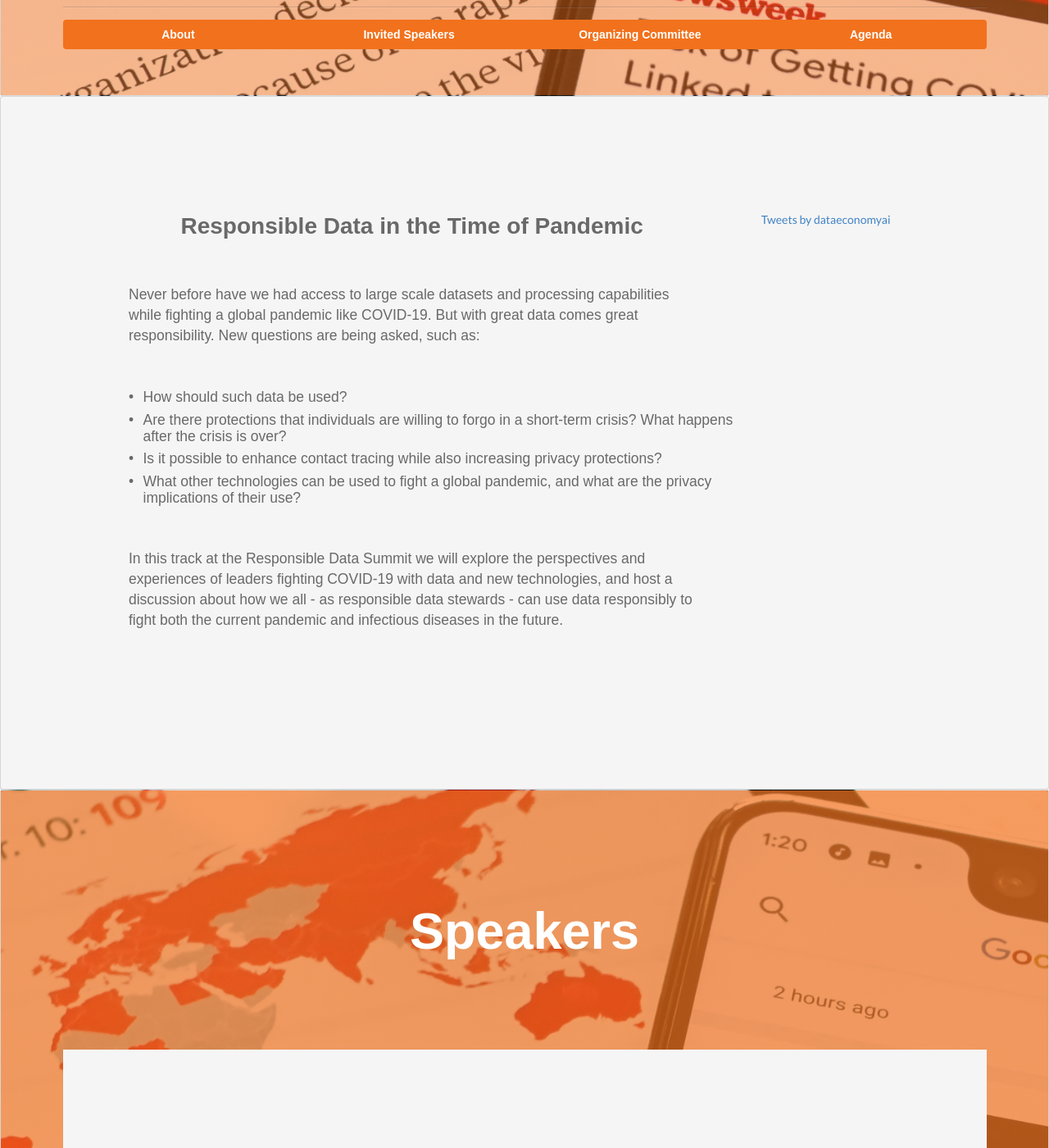
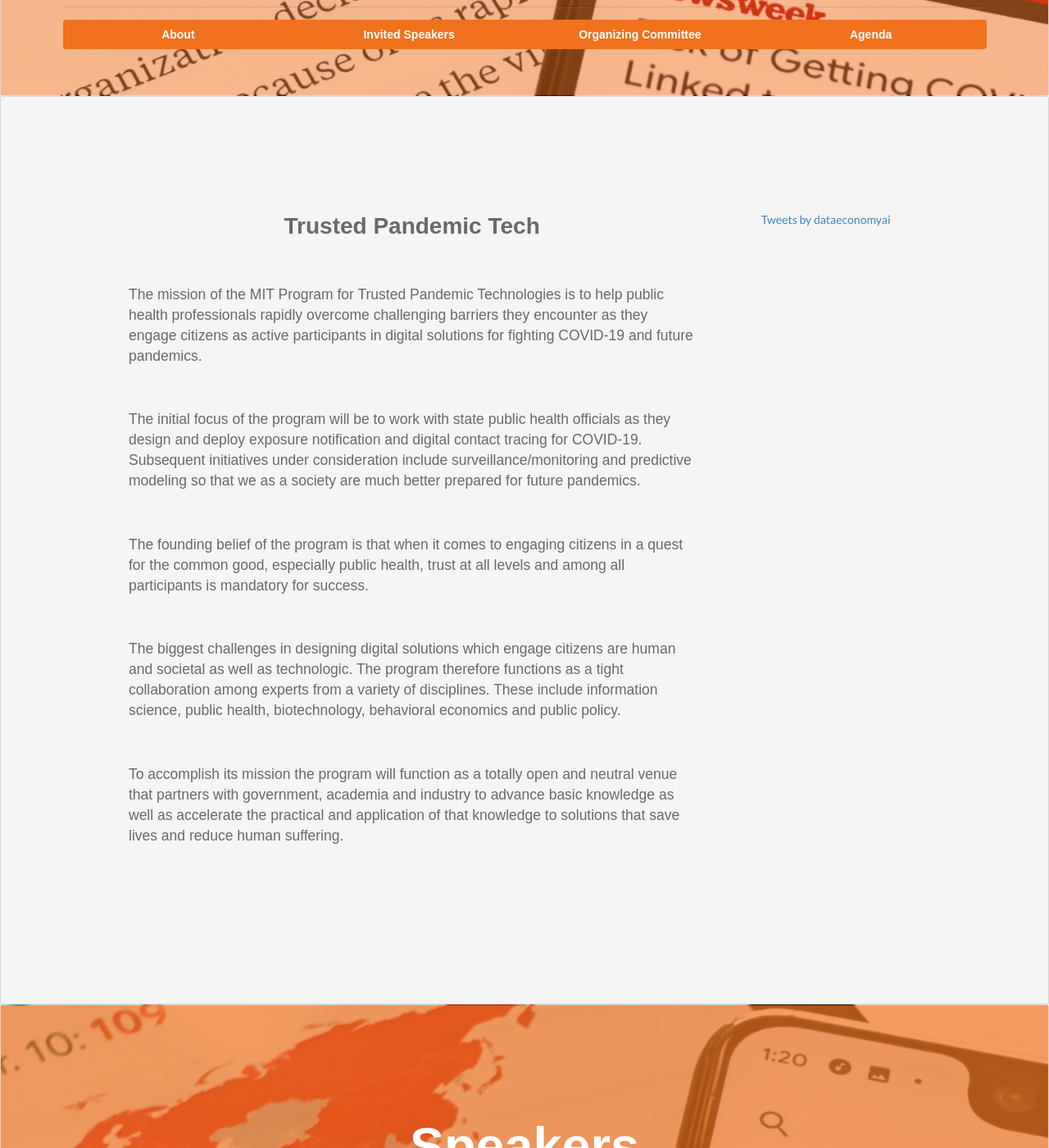
Before and after one commit to responsible-data-summit/events, a Jekyll site: the page built from trust.html, in a window 1280 px wide and 1400 px high, scrolled down 748 px. Shown: the whole window at 82% size. Built offline with Jekyll 4.4.1, drawn with Linux system fonts in a browser that asks for light colours; some web fonts are replaced; comment, search, counter and statistics services are not loaded.

Commit message:
update paragraphs

```diff
--- a/trust.html
+++ b/trust.html
@@ -44,26 +44,23 @@ title: Pandemic
         <div class="ui grid">
             <div class="twelve wide column">
                 <h1 style="text-align: center;">
-                    Responsible Data in the Time of Pandemic
+                    Trusted Pandemic Tech
                 </h1>
                 <p>
-                    Never before have we had access to large scale datasets and processing capabilities while fighting a global
-                    pandemic like COVID-19. But with great data comes great responsibility. New questions are being asked, such
-                    as:
+		The mission of the MIT Program for Trusted Pandemic Technologies is to help public health professionals rapidly overcome challenging barriers they encounter as they engage citizens as active participants in digital solutions for fighting COVID-19 and future pandemics.
                 </p>
-                <div class="ui bulleted list">
-                    <p class="item">How should such data be used?</p>
-                    <p class="item">Are there protections that individuals are willing to forgo in a short-term crisis? What
-                        happens after the crisis is over?</p>
-                    <p class="item">Is it possible to enhance contact tracing while also increasing privacy protections?</p>
-                    <p class="item">What other technologies can be used to fight a global pandemic, and what are the privacy
-                        implications of their use?</p>
-                </div>
                 <p>
-                    In this track at the Responsible Data Summit we will explore the perspectives and experiences of leaders fighting COVID-19
-                    with data and new technologies, and host a discussion about how we all - as responsible data stewards - can
-                    use data responsibly to fight both the current pandemic and infectious diseases in the future.
+		The initial focus of the program will be to work with state public health officials as they design and deploy exposure notification and digital contact tracing for COVID-19. Subsequent initiatives under consideration include surveillance/monitoring and predictive modeling so that we as a society are much better prepared for future pandemics.
                 </p>
+		<p>
+		The founding belief of the program is that when it comes to engaging citizens in a quest for the common good, especially public health, trust at all levels and among all participants is mandatory for success.
+		</p>
+		<p>
+		The biggest challenges in designing digital solutions which engage citizens are human and societal as well as technologic. The program therefore functions as a tight collaboration among experts from a variety of disciplines. These include information science, public health, biotechnology, behavioral economics and public policy.
+		</p>
+		<p>
+		To accomplish its mission the program will function as a totally open and neutral venue that partners with government, academia and industry to advance basic knowledge as well as accelerate the practical and application of that knowledge to solutions that save lives and reduce human suffering.
+		</p>
             </div>
             <div class="four wide column">
                 {% include twitter_emb.html %}
```
